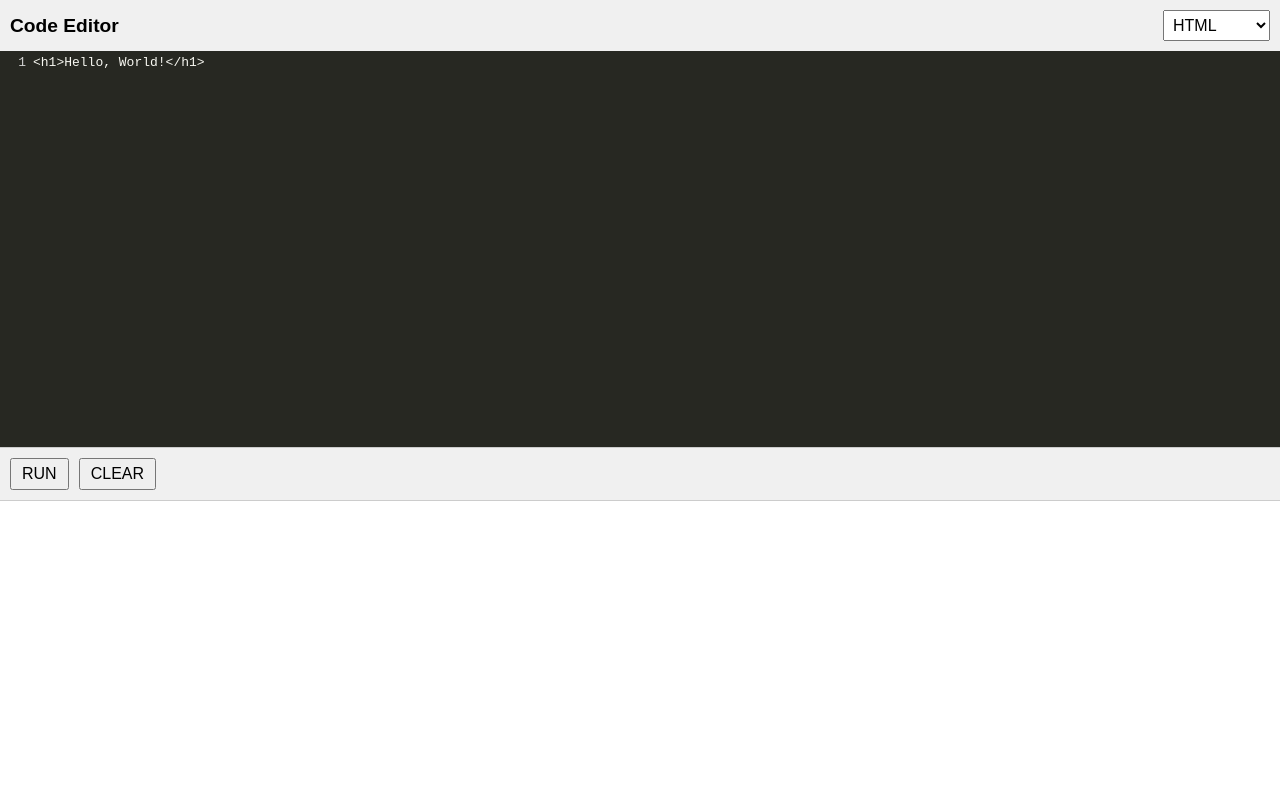
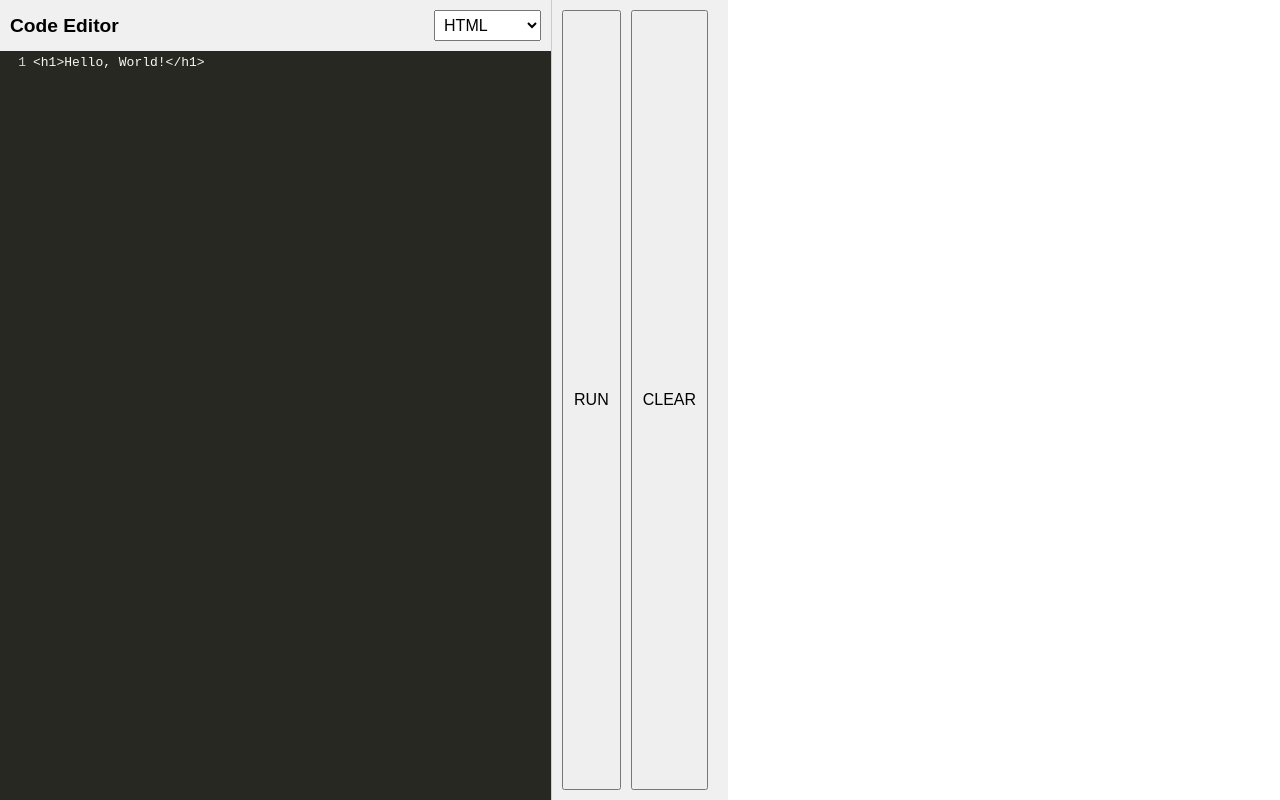
Before and after one commit to akash-kethavath/code_edit, a plain HTML site: page index.html in a window 1280 px wide. Drawn offline with nearby package versions, Linux system fonts and the light colour scheme.

Commit message:
Update style.css

```diff
--- a/style.css
+++ b/style.css
@@ -12,7 +12,7 @@ body {
 
 main {
   display: flex;
-  flex-direction: column;
+  flex-direction: row; /* Change to row for side-by-side layout */
   height: 100%;
   width: 100%;
 }
@@ -20,8 +20,8 @@ main {
 .editor-container {
   display: flex;
   flex-direction: column;
-  width: 100%;
-  border-bottom: 1px solid #ccc;
+  width: 50%; /* Adjust width to take half of the space */
+  border-right: 1px solid #ccc; /* Add a right border for separation */
   flex-grow: 1;
 }
 
@@ -61,13 +61,22 @@ main {
 }
 
 #output {
-  width: 100%;
-  height: 300px;
+  width: 50%; /* Adjust width to take half of the space */
+  height: 100vh;
   border: none;
-  border-top: 1px solid #ccc;
 }
 
 @media screen and (max-width: 600px) {
+  main {
+    flex-direction: column; /* Stack input and output vertically on small screens */
+  }
+
+  .editor-container,
+  #output {
+    width: 100%;
+    height: 50vh;
+  }
+
   .editor-header {
     flex-direction: column;
     align-items: flex-start;
```
